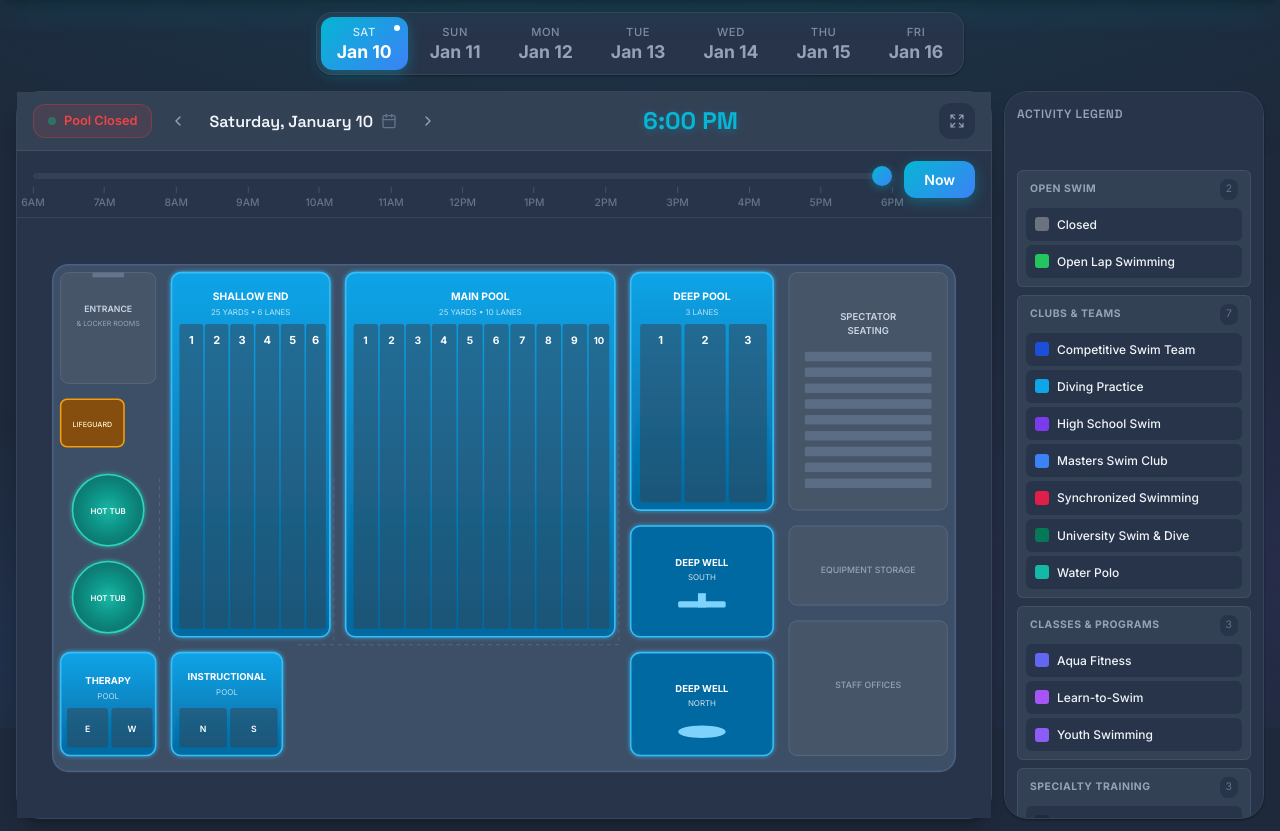
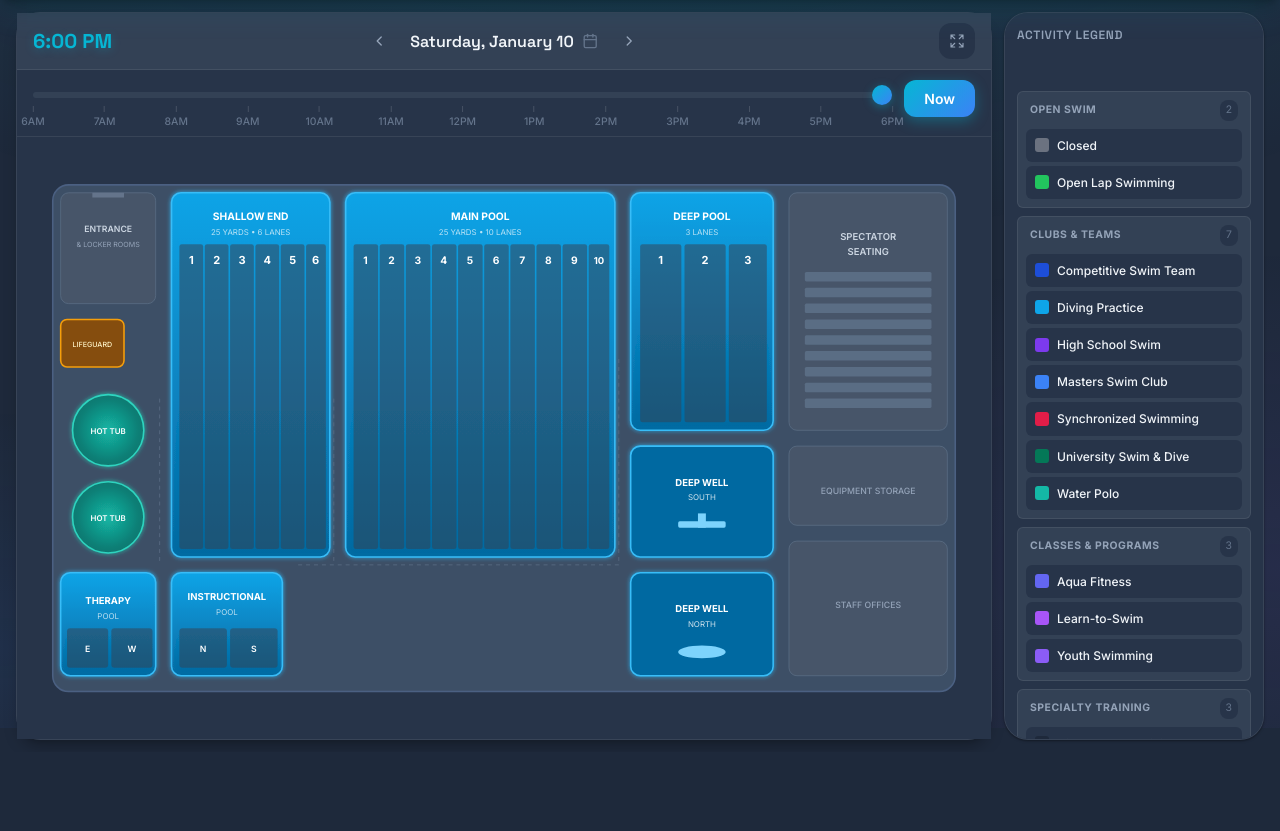
Before and after one commit to otterholte/PoolScheduleVisualizer, a plain HTML site: page index.html in a window 1280 px wide. Shown: the part 72-903 px from the top of the page. After the commit the page ends 824 px from the top, so only its background shows below. Drawn offline with Linux system fonts and the light colour scheme.

Commit message:
Remove day selector and status badge, center date nav in header

```diff
--- a/css/style.css
+++ b/css/style.css
@@ -387,13 +387,17 @@ body::before {
   justify-content: space-between;
   background: var(--bg-tertiary);
   gap: 16px;
+  position: relative;
 }
 
-.floorplan-header__left {
+.floorplan-header__center {
+  position: absolute;
+  left: 50%;
+  transform: translateX(-50%);
   display: flex;
+  flex-direction: column;
   align-items: center;
-  gap: 12px;
-  position: relative;
+  gap: 4px;
 }
 
 .floorplan-header__title {
@@ -471,7 +475,8 @@ body::before {
 .date-picker {
   position: absolute;
   top: calc(100% + 8px);
-  left: 0;
+  left: 50%;
+  transform: translateX(-50%);
   z-index: 100;
   background: var(--bg-secondary);
   border: 1px solid var(--border-light);
@@ -591,12 +596,10 @@ body::before {
 
 .floorplan-header__time {
   font-family: var(--font-display);
-  font-size: 1.5rem;
+  font-size: 1.25rem;
   font-weight: 700;
   color: var(--accent-cyan);
   text-shadow: 0 2px 10px rgba(6, 182, 212, 0.3);
-  flex: 1;
-  text-align: center;
 }
 
 .floorplan-header__badge {
--- a/index.html
+++ b/index.html
@@ -41,18 +41,16 @@
 
   <!-- Main -->
   <main class="main">
-    <!-- Day Selector -->
-    <nav class="day-selector" id="daySelector"></nav>
-
     <!-- Main Content: Floorplan + Legend Sidebar -->
     <div class="main-content">
       <!-- Floorplan Section -->
 <section class="floorplan-section">
         <div class="floorplan-header">
-          <div class="floorplan-header__left">
-            <div class="floorplan-header__badge" id="statusBadge">
-              <span>Pool Open</span>
-            </div>
+          <!-- Left: Time Display -->
+          <span class="floorplan-header__time" id="timeDisplay">10:00 AM</span>
+
+          <!-- Center: Date Navigation -->
+          <div class="floorplan-header__center">
             <div class="date-nav">
               <button class="date-nav__arrow date-nav__arrow--prev" id="prevDay" title="Previous Day">
                 <svg viewBox="0 0 24 24" fill="none" stroke="currentColor" stroke-width="2" stroke-linecap="round" stroke-linejoin="round">
@@ -91,7 +89,8 @@
               <div class="date-picker__days" id="pickerDays"></div>
             </div>
           </div>
-          <span class="floorplan-header__time" id="timeDisplay">10:00 AM</span>
+
+          <!-- Right: Legend Toggle -->
           <button class="legend-toggle" id="legendToggle" title="Toggle Legend">
             <svg class="legend-toggle__collapse" viewBox="0 0 24 24" fill="none" stroke="currentColor" stroke-width="1.5" stroke-linecap="round" stroke-linejoin="round">
               <path d="M4 4l5 0M4 4l0 5M4 4l5 5"></path>
--- a/js/app.js
+++ b/js/app.js
@@ -17,9 +17,7 @@ class PoolScheduleApp {
     this.elements = {
       clock: document.getElementById('clock'),
       dateDisplay: document.getElementById('dateDisplay'),
-      daySelector: document.getElementById('daySelector'),
       floorplanTitle: document.getElementById('floorplanTitle'),
-      statusBadge: document.getElementById('statusBadge'),
       timeDisplay: document.getElementById('timeDisplay'),
       timeSlider: document.getElementById('timeSlider'),
       btnNow: document.getElementById('btnNow'),
@@ -53,7 +51,6 @@ class PoolScheduleApp {
       await this.schedule.load();
 
       this.setupClock();
-      this.renderDaySelector();
       this.renderLegend();
       this.setupEventListeners();
       this.updateSliderRange();
@@ -81,43 +78,6 @@ class PoolScheduleApp {
     };
     update();
     setInterval(update, 1000);
-  }
-
-  renderDaySelector() {
-    const container = this.elements.daySelector;
-    container.innerHTML = '';
-
-    // Get next 7 days
-    const dates = [];
-    const today = new Date();
-    for (let i = 0; i < 7; i++) {
-      const date = new Date(today);
-      date.setDate(today.getDate() + i);
-      dates.push(this.formatDate(date));
-    }
-
-    const todayStr = this.formatDate(new Date());
-
-    dates.forEach(dateStr => {
-      const date = new Date(dateStr + 'T12:00:00');
-      const dayName = date.toLocaleDateString('en-US', { weekday: 'short' });
-      const monthDay = date.toLocaleDateString('en-US', { month: 'short', day: 'numeric' });
-
-      const tab = document.createElement('button');
-      tab.className = 'day-tab';
-      tab.dataset.date = dateStr;
-
-      if (dateStr === this.selectedDate) tab.classList.add('day-tab--active');
-      if (dateStr === todayStr) tab.classList.add('day-tab--today');
-
-      tab.innerHTML = `
-        <span class="day-tab__name">${dayName}</span>
-        <span class="day-tab__date">${monthDay}</span>
-      `;
-
-      tab.addEventListener('click', () => this.selectDate(dateStr));
-      container.appendChild(tab);
-    });
   }
 
   renderLegend() {
@@ -322,7 +282,6 @@ class PoolScheduleApp {
     // Now button
     this.elements.btnNow.addEventListener('click', () => {
       this.selectedDate = this.formatDate(new Date());
-      this.highlightActiveDay();
       this.updateSliderRange();
 
       // Clamp current time to pool hours
@@ -487,7 +446,6 @@ class PoolScheduleApp {
 
   selectDate(dateStr) {
     this.selectedDate = dateStr;
-    this.highlightActiveDay();
     this.updateSliderRange();
     this.updateDisplay();
   }
@@ -540,12 +498,6 @@ class PoolScheduleApp {
     }
   }
 
-  highlightActiveDay() {
-    this.elements.daySelector.querySelectorAll('.day-tab').forEach(tab => {
-      tab.classList.toggle('day-tab--active', tab.dataset.date === this.selectedDate);
-    });
-  }
-
   // Legacy method - redirects to new activity filter
   toggleFilter(activityId) {
     this.toggleActivityFilter(activityId);
@@ -585,16 +537,6 @@ class PoolScheduleApp {
       day: 'numeric'
     });
     this.elements.floorplanTitle.textContent = dateDisplay;
-
-    // Update status badge
-    const isOpen = this.schedule.isPoolOpen(this.selectedDate, this.selectedTimeMinutes);
-    this.elements.statusBadge.innerHTML = isOpen ?
-      '<span>Pool Open</span>' :
-      '<span style="color: #ef4444;">Pool Closed</span>';
-    this.elements.statusBadge.style.background = isOpen ?
-      'rgba(16, 185, 129, 0.1)' : 'rgba(239, 68, 68, 0.1)';
-    this.elements.statusBadge.style.borderColor = isOpen ?
-      'rgba(16, 185, 129, 0.3)' : 'rgba(239, 68, 68, 0.3)';
 
     // Update pool lanes
     this.updatePoolLanes();
```
